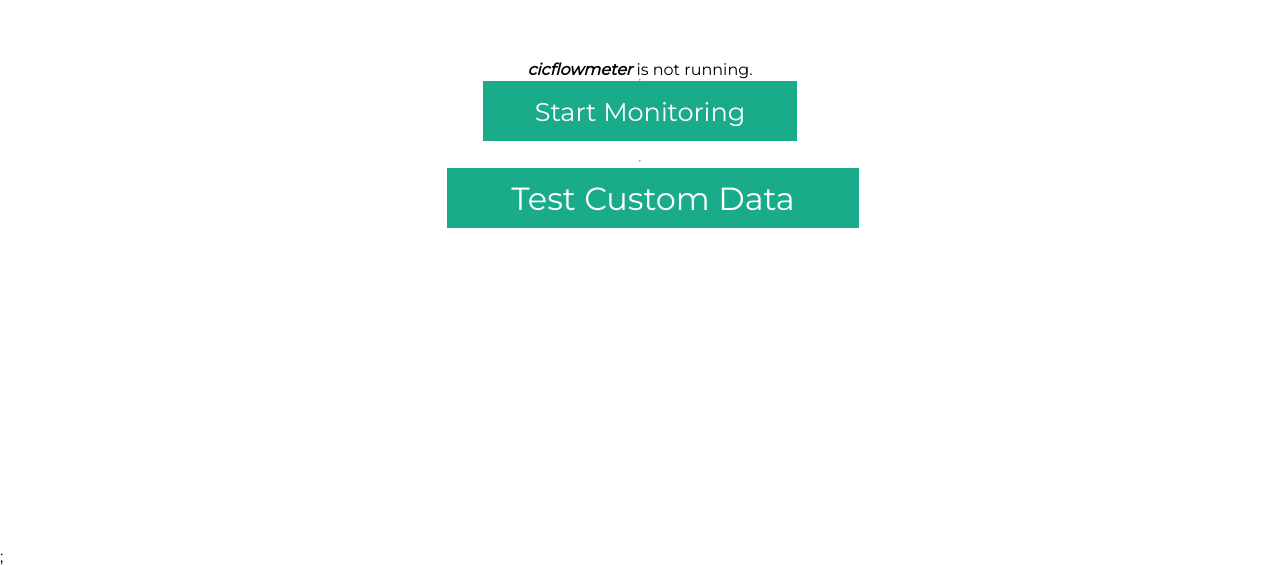
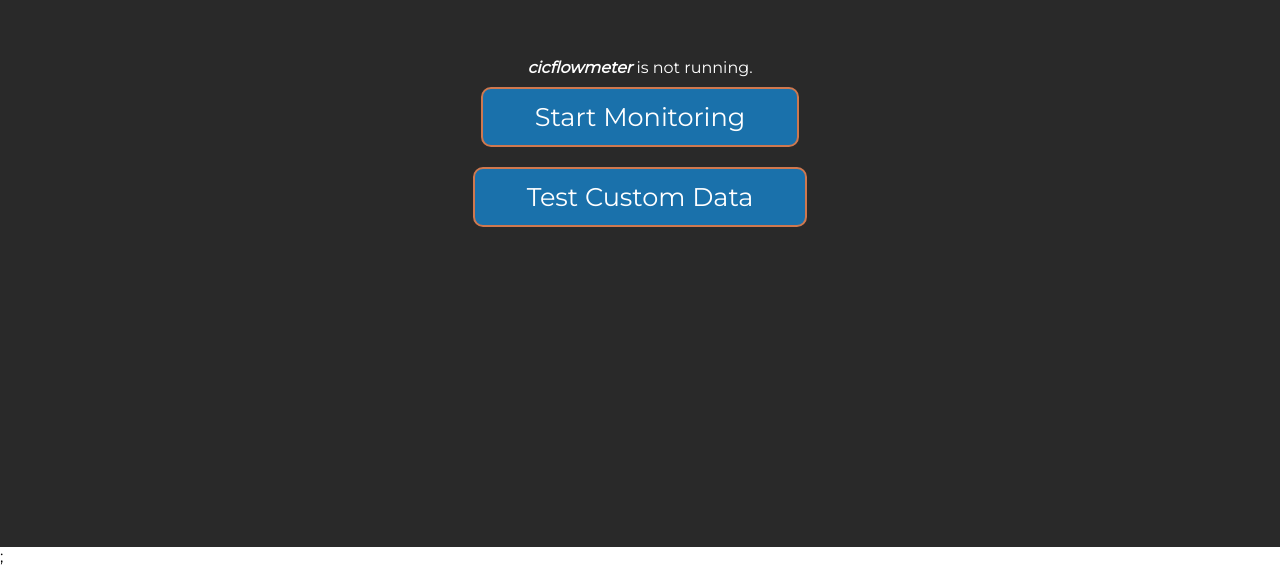
Before and after one commit to abhinandanshrestha/webgui, a React (Create React App) app: page / in a window 1280 px wide. Shown: the part 253-819 px from the top of the page. Built offline with nearby package versions, Linux system fonts and the light colour scheme; no server answers.

Commit message:
Landing and Sidenav styles updated

```diff
--- a/src/components/Landing.js
+++ b/src/components/Landing.js
@@ -32,10 +32,7 @@ export default function Landing(props) {
                 </i>{" "}
                 is not running.
             </div>
-            <hr />
             <button onClick={startMonitoring}>Start Monitoring</button>
-            <br />
-            <hr />
             <Link to={"/form"}>
                 <button onClick={enableCustomTesting}>Test Custom Data</button>
             </Link>
--- a/src/components/Sidenav.js
+++ b/src/components/Sidenav.js
@@ -41,30 +41,45 @@ function Sidenav() {
 
     return (
         <div className="sidenav">
-            <center>
+            <div className="buttonHolder">
                 <span className="material-symbols-outlined">
                     signal_cellular_alt
                 </span>
-            </center>
+            </div>
             {customTesting ? (
-                <Link to="/" onClick={startMonitoring}>
-                    Start Monitoring
-                </Link>
+                <div className="buttonHolder">
+                    <Link to="/" onClick={startMonitoring}>
+                        <button>Start Monitoring</button>
+                    </Link>
+                </div>
             ) : (
-                <div>
-                    <Link to="/">Traffic</Link>
-                    <Link to="/form">Form</Link>
-                    <Link to="/logs">Logs</Link>
-                    <Link to="/scatter">Scatter Plot</Link>
-                    <Link to="/bar">Bar Graph</Link>
-                    <Link to="/pie">Pie Chart</Link>
+                <div className="buttonHolder">
+                    <Link to="/">
+                        <button>Traffic</button>
+                    </Link>
+                    <Link to="/form">
+                        <button>Form</button>
+                    </Link>
+                    <Link to="/logs">
+                        <button>Logs</button>
+                    </Link>
+                    <Link to="/scatter">
+                        <button>Scatter Plot</button>
+                    </Link>
+                    <Link to="/bar">
+                        <button>Bar Graph</button>
+                    </Link>
+                    <Link to="/pie">
+                        <button>Pie Chart</button>
+                    </Link>
                 </div>
             )}
-            <hr />
             {monitorState && (
-                <Link to="/" onClick={stopMonitoring}>
-                    Stop Monitoring
-                </Link>
+                <div className="buttonHolder stopMonitoring">
+                    <Link to="/" onClick={stopMonitoring}>
+                        <button>Stop Monitoring</button>
+                    </Link>
+                </div>
             )}
         </div>
     );
--- a/src/index.css
+++ b/src/index.css
@@ -24,11 +24,47 @@
 
 .sidenav {
     background-color: #111;
-    /* max-width: 200px; */
-    /* min-width: 200px; */
     width: 20vw;
     height: 100%;
-    /* flex: 2; */
+    display: flex;
+    flex-wrap: wrap;
+    align-items: flex-start;
+    justify-content: space-between;
+}
+.sidenav .buttonHolder {
+    flex: 0 0 100%;
+    display: flex;
+    text-align: center;
+    justify-content: flex-start;
+    flex-direction: column;
+    padding: 0;
+    margin: 10px 0;
+}
+.sidenav .buttonHolder button {
+    outline: none;
+    border: 2px solid #adadad;
+    background-color: #0c4c77;
+    color: #dadada;
+    padding: 10px;
+    width: 90%;
+    font-size: 20px;
+    border-radius: 10px;
+    cursor: pointer;
+    margin: 10px 0;
+    transition: 100ms linear
+}
+.sidenav .buttonHolder button:hover {
+    transform: scale(1.05);
+    background-color: #27e48f;
+    color: #111;
+}
+.sidenav .stopMonitoring button {
+    background-color: #770c0c;
+    color: #dadada;
+}
+.sidenav .stopMonitoring button:hover {
+    background-color: #e23939;
+    color: #000000;
 }
 
 .form {
@@ -93,18 +129,6 @@
     box-shadow: 5px 5px 5px #eee;
     text-shadow: none;
 }
-
-a {
-    padding: 6px 6px 6px 32px;
-    text-decoration: none;
-    font-size: 20px;
-    color: #818181;
-    display: block;
-}
-
-/* :hover {
-    color: #f1f1f1;
-} */
 
 .traffic {
     background: #eee;
@@ -244,45 +268,29 @@ a {
     justify-content: center;
     align-items: center;
     flex-direction: column;
+    background-color: #292929;
+    color: #fff;
 }
 
 .landing button {
-    background: #1aab8a;
+    margin: 10px;
+    background: #1a71ab;
     color: #fff;
-    border: none;
+    border: 2px solid #cf784f;
     position: relative;
     height: 60px;
     font-size: 1.6em;
     padding: 0 2em;
     cursor: pointer;
-    transition: 800ms ease all;
+    transition: 300ms linear;
     outline: none;
+    border-radius: 10px;
 }
 .landing button:hover {
-    background: #fff;
-    color: #1aab8a;
-}
-.landing button:before,
-button:after {
-    content: "";
-    position: absolute;
-    top: 0;
-    right: 0;
-    height: 2px;
-    width: 0;
-    background: #1aab8a;
-    transition: 400ms ease all;
-}
-.landing button:after {
-    right: inherit;
-    top: inherit;
-    left: 0;
-    bottom: 0;
-}
-.landing button:hover:before,
-.landing button:hover:after {
-    width: 100%;
-    transition: 800ms ease all;
+    background: #27e48f;
+    /* border: 2px solid #1a71ab; */
+    color: #000000;
+    transform: scale(1.1);
 }
 
 /* #alert {
```
